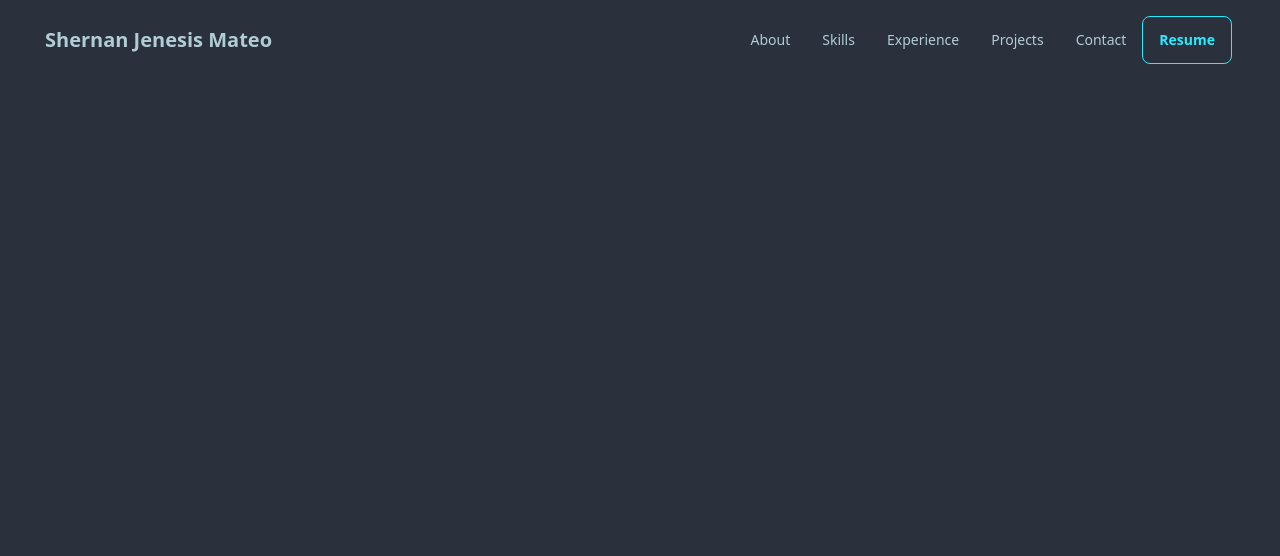
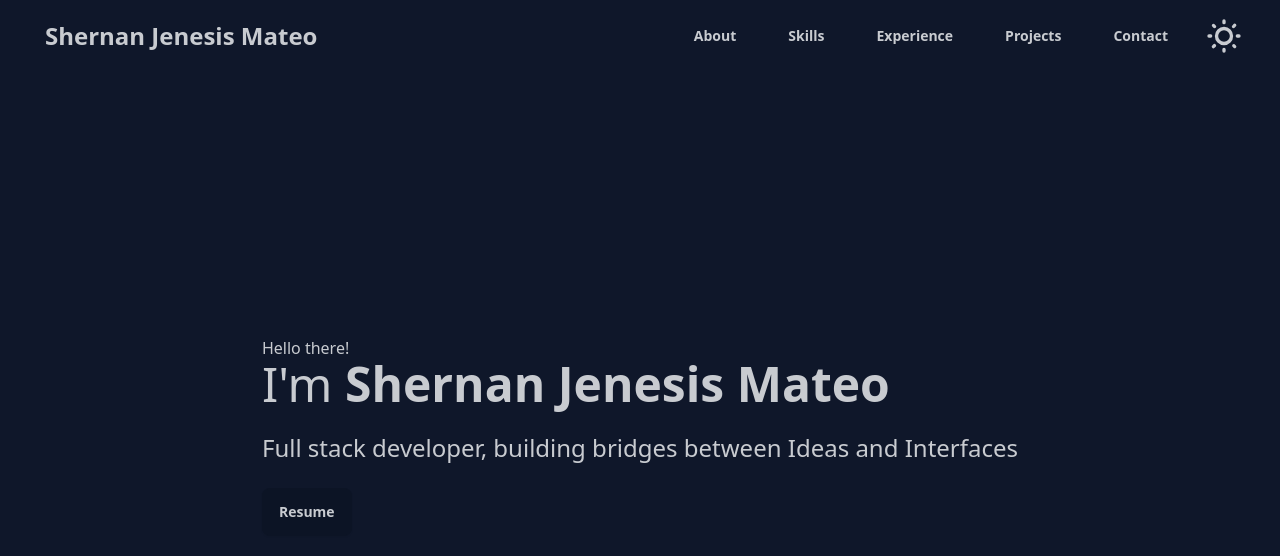
Before and after one commit to ShernanJenesisMateo/portfolio-react-ts, a React (Create React App) app: page / in a window 1280 px wide. Shown: the top 556 px of the page. Built offline with nearby package versions, Linux system fonts and the light colour scheme.

Commit message:
added hero section, theme toggler, and different file for personal info

```diff
--- a/public/index.html
+++ b/public/index.html
@@ -1,5 +1,5 @@
-<!DOCTYPE html>
-<html lang="en">
+<!DOCTYPE html >
+<html lang="en" data-theme="night">
   <head>
     <meta charset="utf-8" />
     <link rel="icon" href="%PUBLIC_URL%/favicon.ico" />
@@ -10,34 +10,12 @@
       content="Web site created using create-react-app"
     />
     <link rel="apple-touch-icon" href="%PUBLIC_URL%/logo192.png" />
-    <!--
-      manifest.json provides metadata used when your web app is installed on a
-      user's mobile device or desktop. See https://developers.google.com/web/fundamentals/web-app-manifest/
-    -->
     <link rel="manifest" href="%PUBLIC_URL%/manifest.json" />
-    <!--
-      Notice the use of %PUBLIC_URL% in the tags above.
-      It will be replaced with the URL of the `public` folder during the build.
-      Only files inside the `public` folder can be referenced from the HTML.
 
-      Unlike "/favicon.ico" or "favicon.ico", "%PUBLIC_URL%/favicon.ico" will
-      work correctly both with client-side routing and a non-root public URL.
-      Learn how to configure a non-root public URL by running `npm run build`.
-    -->
     <title>Shernan Jenesis Mateo</title>
   </head>
   <body>
     <noscript>You need to enable JavaScript to run this app.</noscript>
     <div id="root"></div>
-    <!--
-      This HTML file is a template.
-      If you open it directly in the browser, you will see an empty page.
-
-      You can add webfonts, meta tags, or analytics to this file.
-      The build step will place the bundled scripts into the <body> tag.
-
-      To begin the development, run `npm start` or `yarn start`.
-      To create a production bundle, use `npm run build` or `yarn build`.
-    -->
   </body>
 </html>
--- a/src/App.tsx
+++ b/src/App.tsx
@@ -1,10 +1,16 @@
 import './styleGlobal.css';
 import Navbar from './components/Navbar';
+import Hero from './components/Hero';
 
 function App() {
   return (
-    <div className="App">
-      <Navbar />
+    <div className="App h-screen flex flex-col">
+      <div className='flex-none'>
+        <Navbar />
+      </div>
+      <div className='flex flex-1 items-center justify-center'>
+        <Hero />
+      </div>
     </div>
   );
 }
--- /dev/null
+++ b/src/components/Hero.tsx
@@ -0,0 +1,19 @@
+import React from 'react'
+import { author } from '../utilities/profile'
+
+const Hero = () => {
+    return (
+        <div>
+            <div className="hero-content flex-col lg:flex-row-reverse">
+                <div>
+                    <h4>Hello there!</h4>
+                    <h1 className="text-5xl">I'm <span className='font-bold'>{author.name}</span></h1>
+                    <h6 className="text-2xl py-6">Full stack developer, building bridges between Ideas and Interfaces</h6>
+                    <button className="btn">Resume</button>
+                </div>
+            </div>
+        </div>
+    )
+}
+
+export default Hero
--- a/src/components/Navbar.tsx
+++ b/src/components/Navbar.tsx
@@ -1,26 +1,31 @@
-import React from 'react'
-
+import React from 'react';
+import { author } from '../utilities/profile';
 
 const Navbar = () => {
   return (
     <div>
       <div className="navbar bg-base-100">
         <div className="flex-1 px-5">
-          <a className="btn btn-ghost text-xl">Shernan Jenesis Mateo</a>
+          <a className="btn btn-ghost text-2xl">{author.name}</a>
         </div>
         <div className="flex-none px-5">
-          <ul className="menu menu-horizontal px-5 items-center">
+          <ul className="menu menu-horizontal flex gap-5 items-center font-semibold">
             <li><a>About</a></li>
             <li><a>Skills</a></li>
             <li><a>Experience</a></li>
             <li><a>Projects</a></li>
             <li><a>Contact</a></li>
-            <li>
-              <button className="btn btn-outline btn-info">Resume</button>
-            </li>
+            <label className="swap swap-rotate">
+              <input type="checkbox" className="theme-controller" value="winter" />
+              {/* sun icon */}
+              <svg className="swap-off fill-current w-10 h-10" xmlns="http://www.w3.org/2000/svg" viewBox="0 0 24 24"><path d="M5.64,17l-.71.71a1,1,0,0,0,0,1.41,1,1,0,0,0,1.41,0l.71-.71A1,1,0,0,0,5.64,17ZM5,12a1,1,0,0,0-1-1H3a1,1,0,0,0,0,2H4A1,1,0,0,0,5,12Zm7-7a1,1,0,0,0,1-1V3a1,1,0,0,0-2,0V4A1,1,0,0,0,12,5ZM5.64,7.05a1,1,0,0,0,.7.29,1,1,0,0,0,.71-.29,1,1,0,0,0,0-1.41l-.71-.71A1,1,0,0,0,4.93,6.34Zm12,.29a1,1,0,0,0,.7-.29l.71-.71a1,1,0,1,0-1.41-1.41L17,5.64a1,1,0,0,0,0,1.41A1,1,0,0,0,17.66,7.34ZM21,11H20a1,1,0,0,0,0,2h1a1,1,0,0,0,0-2Zm-9,8a1,1,0,0,0-1,1v1a1,1,0,0,0,2,0V20A1,1,0,0,0,12,19ZM18.36,17A1,1,0,0,0,17,18.36l.71.71a1,1,0,0,0,1.41,0,1,1,0,0,0,0-1.41ZM12,6.5A5.5,5.5,0,1,0,17.5,12,5.51,5.51,0,0,0,12,6.5Zm0,9A3.5,3.5,0,1,1,15.5,12,3.5,3.5,0,0,1,12,15.5Z" /></svg>
+              {/* moon icon */}
+              <svg className="swap-on fill-current w-10 h-10" xmlns="http://www.w3.org/2000/svg" viewBox="0 0 24 24"><path d="M21.64,13a1,1,0,0,0-1.05-.14,8.05,8.05,0,0,1-3.37.73A8.15,8.15,0,0,1,9.08,5.49a8.59,8.59,0,0,1,.25-2A1,1,0,0,0,8,2.36,10.14,10.14,0,1,0,22,14.05,1,1,0,0,0,21.64,13Zm-9.5,6.69A8.14,8.14,0,0,1,7.08,5.22v.27A10.15,10.15,0,0,0,17.22,15.63a9.79,9.79,0,0,0,2.1-.22A8.11,8.11,0,0,1,12.14,19.73Z" /></svg>
+            </label>
           </ul>
         </div>
-      </div>    </div>
+      </div>
+    </div>
   )
 }
 
--- a/src/styleGlobal.css
+++ b/src/styleGlobal.css
@@ -7,7 +7,12 @@
 .my-border-red{
     border: 2px solid red;
 }
-
+.my-border-blue{
+    border: 2px solid blue;
+}
+.my-border-green{
+    border: 2px solid green;
+}
 .font-signature{
     font-family: "Cedarville Cursive", cursive;
     font-weight: 400;
--- /dev/null
+++ b/src/utilities/profile.tsx
@@ -0,0 +1,11 @@
+export const author = {
+    name: 'Shernan Jenesis Mateo',
+    email: 'shernanjenesismateo0@gmail.com',
+    contact: '0956-920-2747',
+};
+
+export const socials = {
+    github: '',
+    linkedin: '',
+    instagram: '',
+}
--- a/tailwind.config.js
+++ b/tailwind.config.js
@@ -10,6 +10,6 @@
     require('daisyui'),
   ],
   daisyui: {
-    themes: ["dim", "lofi", "night"],
+    themes: ["winter","night"],
   },
 }
```
